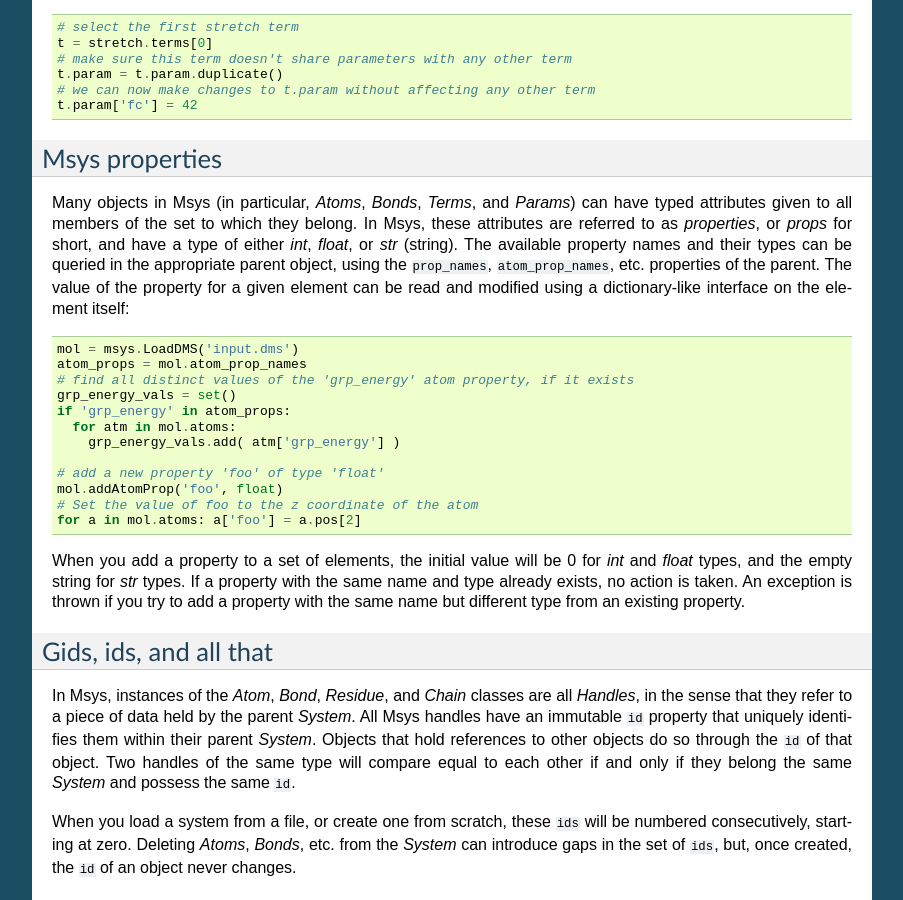
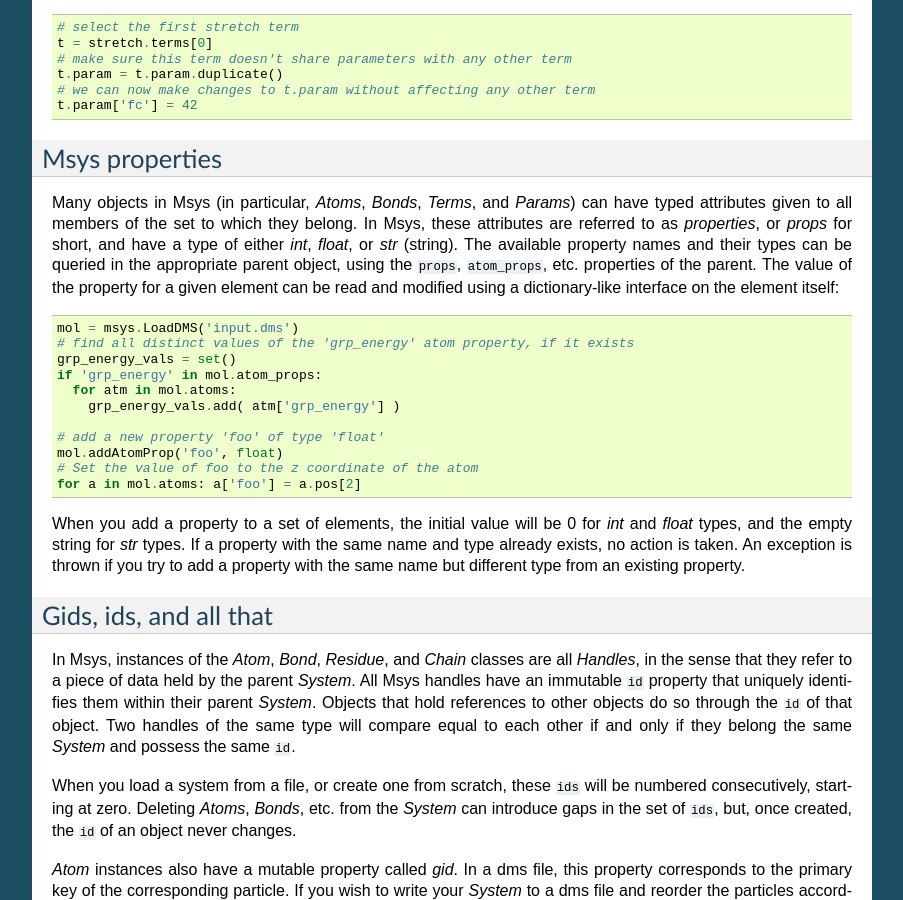
Before and after one commit to DEShawResearch/msys, a Sphinx documentation site: the page built from doc/source/overview.rst, in a window 1280 px wide and 900 px high, scrolled down 2366 px. Shown: the whole window, without its empty margins (198-1101 px from the left). Built offline with Sphinx 7.4.7, drawn with Linux system fonts in a browser that asks for light colours.

Commit message:
Doc update.
[git-p4: depot-paths = "//depot/desrad/main/sw/libs/msys/": change = 125141]

```diff
--- a/doc/source/overview.rst
+++ b/doc/source/overview.rst
@@ -166,15 +166,14 @@ to which they belong.  In Msys, these attributes are referred to as
 `properties`, or `props` for short, and have a type of either `int`,
 `float`, or `str` (string).  The available property names and their
 types can be queried in the appropriate parent object, using the
-``prop_names``, ``atom_prop_names``, etc. properties of the parent.
+``props``, ``atom_props``, etc. properties of the parent.
 The value of the property for a given element can be read and modified
 using a dictionary-like interface on the element itself::
 
   mol = msys.LoadDMS('input.dms')
-  atom_props = mol.atom_prop_names
   # find all distinct values of the 'grp_energy' atom property, if it exists
   grp_energy_vals = set()
-  if 'grp_energy' in atom_props:
+  if 'grp_energy' in mol.atom_props:
     for atm in mol.atoms:
       grp_energy_vals.add( atm['grp_energy'] )
 
```
